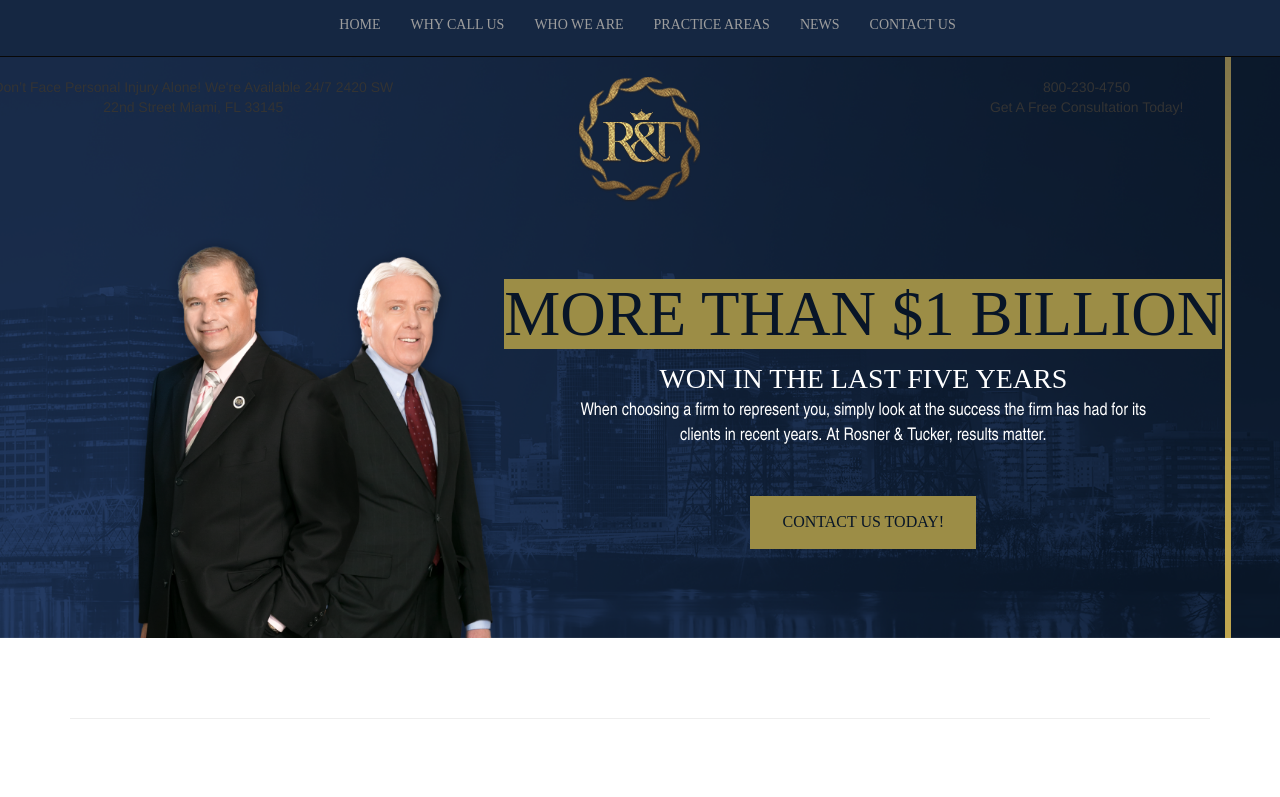
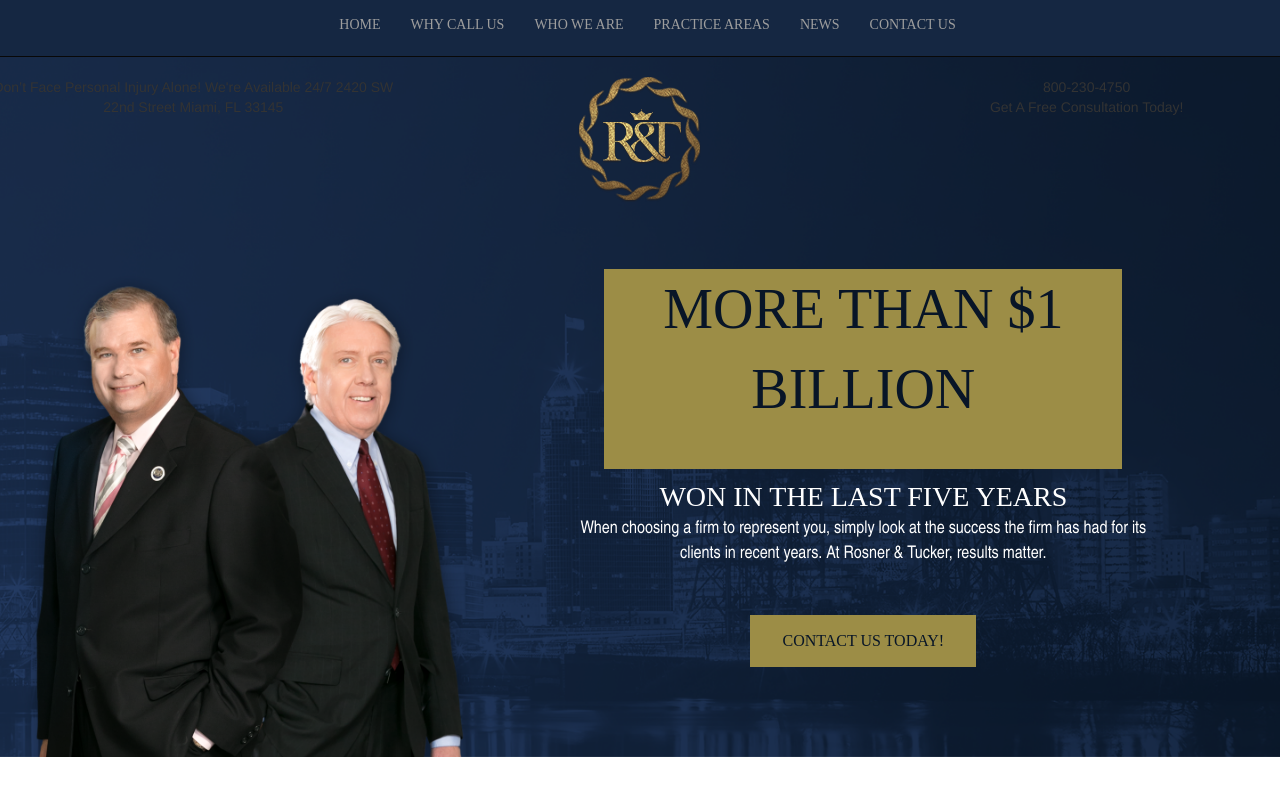
Before and after one commit to KimSarabia/wordpress-template-scaffold, a PHP site: page / in a window 1280 px wide. Shown: the top 797 px of the page. Run offline with PHP 8.4, Linux system fonts and the light colour scheme; grey boxes labelled with a size stand in for pictures from a placeholder-image service; some libraries are stand-ins or nearby versions.

Commit message:
featurette 1

```diff
--- a/css/style.css
+++ b/css/style.css
@@ -24,10 +24,32 @@
   font-size: 4.5em;
 }
 
+
+
+
+.header-cta-rectangle {
+  text-align: center;
+  padding-left: 15%;
+  padding-right: 15%;
+  margin-left: 5%;
+  margin-right: 5%;
+  margin-bottom: 1%;
+  font-size: 2em;
+  font-weight: 100;
+}
+
+#rectangle {
+	width: 100%;
+	height: 200px;
+	background: #9c8d46;
+	font-size: 2em;
+	color: #081527;
+}
+
 .header-cta-subtext {
   text-align: center;
-  padding-left: 10%;
-  padding-right: 10%;
+  padding-left: 20%;
+  padding-right: 20%;
   margin-left: 5%;
   margin-right: 5%;
   color: #fff;
--- a/index.html
+++ b/index.html
@@ -92,10 +92,14 @@
         <div class="col-xs-4 col-sm-4 col-md-4 col-lg-4"></div>
         <div class="col-xs-8 col-sm-8 col-md-8 col-lg-8">
             <!-- <div class="container"> -->
-            <div class="row header-cta times"> <span class="highlight">MORE THAN $1 BILLION</span></div>
+            <div class="row header-cta-rectangle times">
+              <div id="rectangle">
+                MORE THAN $1 BILLION
+              </div>
+            </div>
             <div class="row header-cta-subtext times">WON IN THE LAST FIVE YEARS</div>
             <div class="row header-cta-subheader">When choosing a firm to represent you, simply look at the success the firm has had for its clients in recent years. At Rosner &amp; Tucker, results matter.</div>
-            <div class="row"><button class="header-button times">CONTACT US TODAY!</button></div>
+            <div class="row"><button href="#" class="header-button times">CONTACT US TODAY!</button></div>
             <!-- </div> -->
         </div>
       </div>
```
Also changed, not shown: README.md.
